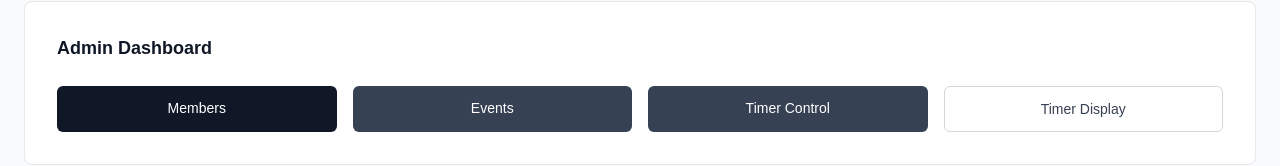
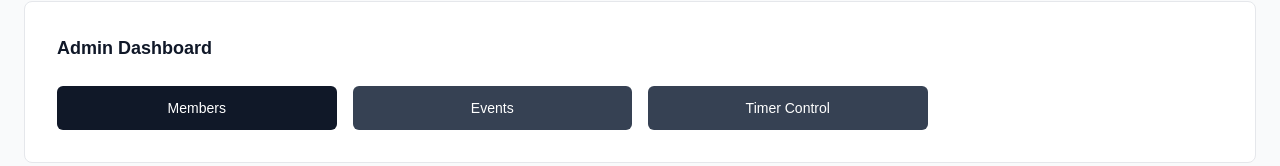
Before and after one commit to Vaishnavi-Dhongade/chamber-saas, a Next.js app: page / in a window 1280 px wide. Shown: the part 648-814 px from the top of the page. Built offline with nearby package versions, Linux system fonts and the light colour scheme.

Commit message:
Professional UI redesign

```diff
--- a/app/page.tsx
+++ b/app/page.tsx
@@ -128,7 +128,7 @@ export default function Home() {
             </Link>
             <Link
               href="/timer/display"
-              className="border border-gray-300 text-gray-700 px-5 py-3 rounded-md hover:bg-gray-50 transition text-center text-sm font-medium"
+              className="bbg-gray-900 text-white px-5 py-3 rounded-md hover:bg-gray-800 transition text-center text-sm font-medium"
             >
               Timer Display
             </Link>
```
